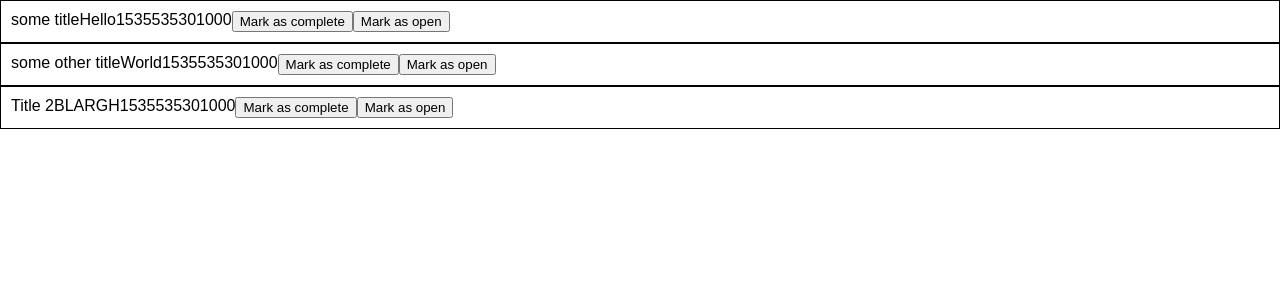
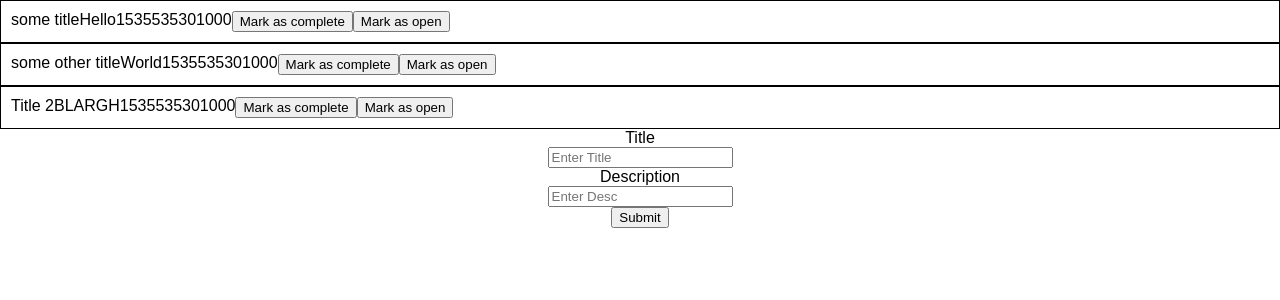
Before and after one commit to prakashsanker/redux-training, a React (Create React App) app: page / in a window 1280 px wide. Shown: the top 300 px of the page. Built offline with nearby package versions, Linux system fonts and the light colour scheme.

Commit message:
wednesday

```diff
--- a/src/App.js
+++ b/src/App.js
@@ -3,11 +3,13 @@ import logo from "./logo.svg";
 import "./App.css";
 import TodoListContainer from "./TodoListContainer.js";
 
+import CreateTodoContainer from "./CreateTodoContainer";
 class App extends Component {
   render() {
     return (
       <div className="App">
         <TodoListContainer />
+        <CreateTodoContainer />
       </div>
     );
   }
--- /dev/null
+++ b/src/Button.js
@@ -0,0 +1,6 @@
+import React from "react";
+export default class Button extends React.Component {
+  render() {
+    return <div>Button</div>;
+  }
+}
--- /dev/null
+++ b/src/CreateTodoComponent.js
@@ -0,0 +1,45 @@
+import React from "react";
+import LabelWithChildren from "./LabelWithChildren.js";
+export default class CreateTodoComponent extends React.Component {
+  constructor(props) {
+    super(props);
+    this.state = {
+      title: "",
+      desc: ""
+    };
+  }
+  onChangeTitle = event => {
+    this.setState({ title: event.target.value });
+  };
+  onChangeDescription = event => {
+    this.setState({ desc: event.target.value });
+  };
+  createTodoPassData = () => {
+    this.props.createTodo(this.state);
+  };
+  render() {
+    return (
+      <React.Fragment>
+        <LabelWithChildren label="Title">
+          <input
+            type="text"
+            placeholder="Enter Title"
+            data="title"
+            value={this.state.title}
+            onChange={this.onChangeTitle}
+          />
+        </LabelWithChildren>
+        <LabelWithChildren label="Description">
+          <input
+            type="text"
+            placeholder="Enter Desc"
+            data="desc"
+            value={this.props.desc}
+            onChange={this.onChangeDescription}
+          />
+        </LabelWithChildren>
+        <button onClick={this.createTodoPassData}>Submit</button>
+      </React.Fragment>
+    );
+  }
+}
--- /dev/null
+++ b/src/CreateTodoContainer.js
@@ -0,0 +1,23 @@
+import { connect } from "react-redux";
+import { createTodo } from "./todo.actions.js";
+import CreateTodoComponent from "./CreateTodoComponent";
+const mapStateToProps = state => {
+  return {
+    todos: state
+  };
+};
+
+const mapDispatchToProps = dispatch => {
+  return {
+    createTodo: data => {
+      console.log(data);
+      dispatch(createTodo(data));
+    }
+  };
+};
+
+const CreateTodoContainer = connect(
+  mapStateToProps,
+  mapDispatchToProps
+)(CreateTodoComponent);
+export default CreateTodoContainer;
--- /dev/null
+++ b/src/LabelWithChildren.js
@@ -0,0 +1,11 @@
+import React from "react";
+export default class LabelWithChildren extends React.Component {
+  render() {
+    return (
+      <div>
+        {this.props.label && <div>{this.props.label}</div>}
+        {this.props.children}
+      </div>
+    );
+  }
+}
--- a/src/TodoList.js
+++ b/src/TodoList.js
@@ -4,8 +4,11 @@ import Todo from "./Todo.js";
 export default class TodoList extends React.Component {
   componentDidMount() {
     this.props.getTodos();
+    this.props;
   }
+
   render() {
+    console.log("IS TODO LIST RENDEING");
     return (
       <React.Fragment>
         {this.props.todos.map(todo => {
--- a/src/TodoListContainer.js
+++ b/src/TodoListContainer.js
@@ -4,6 +4,8 @@ import { getTodos } from "./todo.actions.js";
 import TodoList from "./TodoList.js";
 
 const mapStateToProps = state => {
+  console.log("IS MAP STATE TO PROPS ACTULALY CALLED");
+  console.log(state);
   return {
     todos: state
   };
--- a/src/todo.reducer.js
+++ b/src/todo.reducer.js
@@ -6,19 +6,26 @@ import {
 } from "./todo.actions.js";
 import data from "./data.js";
 
+const COMPLETED = "completed";
+const OPEN = "open";
+
 const todo = (state = [], action) => {
   switch (action.type) {
     case GET_TODOS:
       return data;
-    // case CREATE_TODO:
-    //   action.data.todoDetails.id = data.length + 1;
-    //   data.push(todoDetails);
-    //   return data;
-    // case EDIT_TODO:
-    //   Object.keys(data).map(function(key, index) {
-    //     if(inde)
-    //   });
-    //   return data;
+
+    case CREATE_TODO:
+      let existingState = state;
+
+      const todoDetails = {};
+      todoDetails.id = new Date().getTime();
+      todoDetails.description = action.data.desc;
+      todoDetails.title = action.data.title;
+      todoDetails.time = Date.now();
+      todoDetails.status = OPEN;
+      const newTodos = existingState.map(todo => todo);
+
+      return newTodos;
 
     default:
       return state;
```
